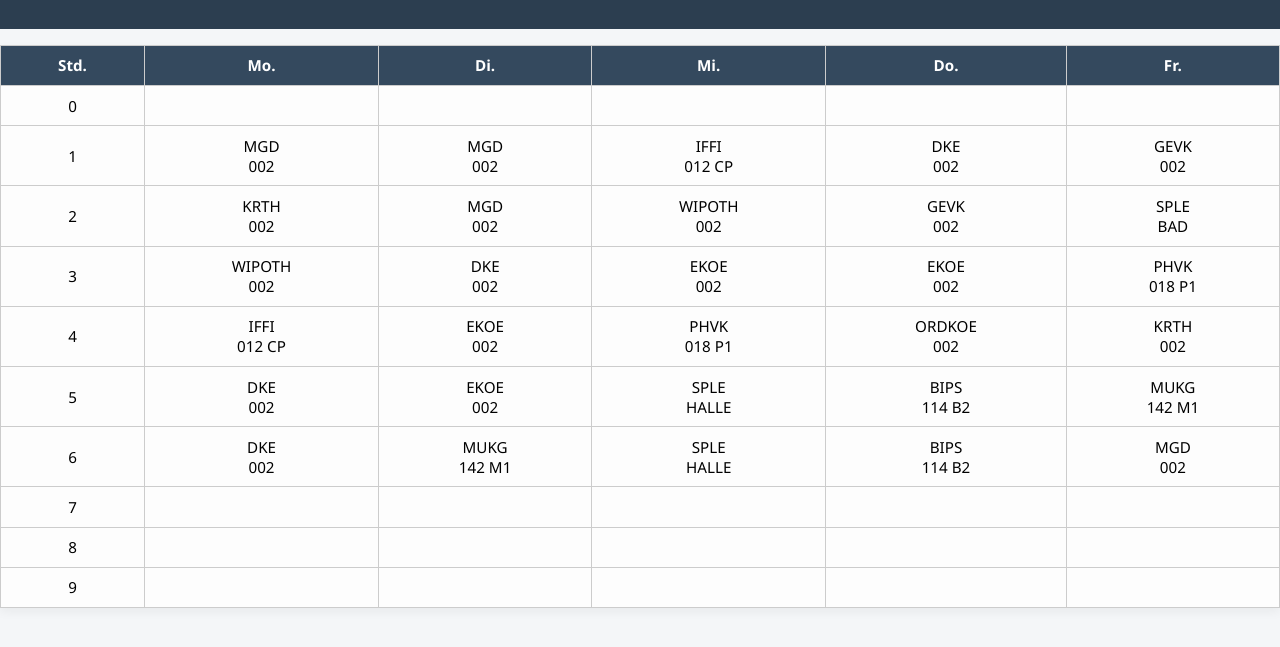
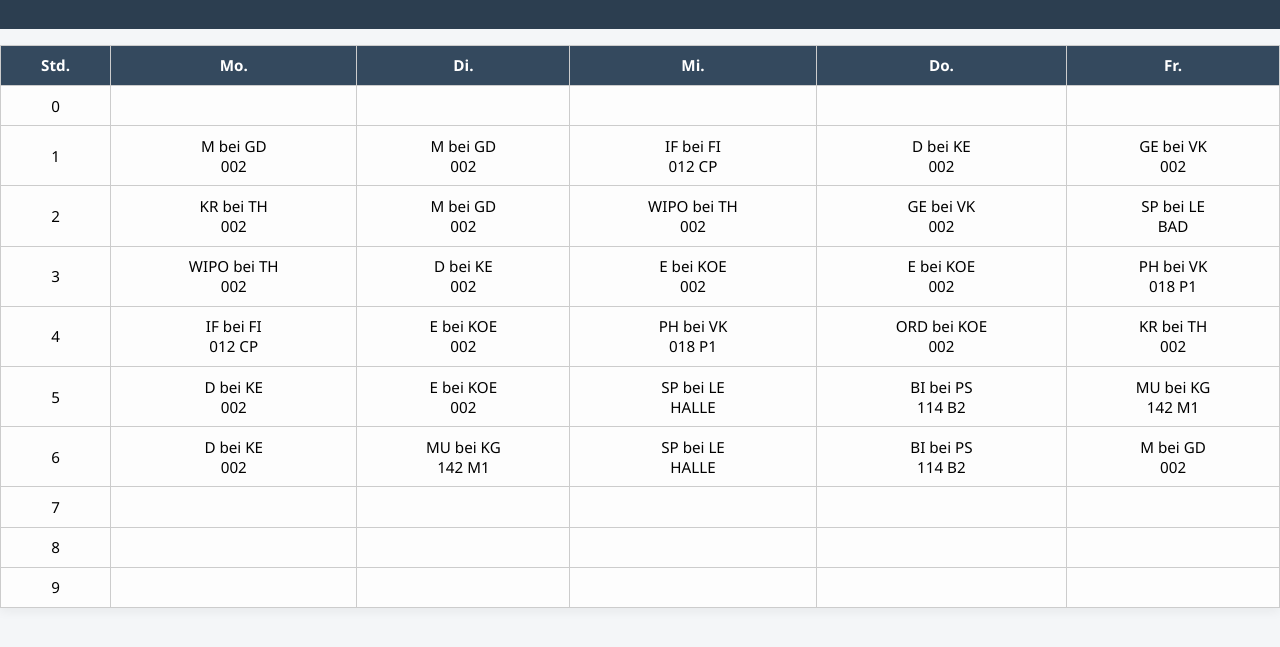
Before and after one commit to alexgamingstudio/stundenplan, a plain HTML site: page index.html in a window 1280 px wide. Shown: the part 127-774 px from the top of the page. Drawn offline with Linux system fonts and the light colour scheme.

Commit message:
Update index.html

```diff
--- a/index.html
+++ b/index.html
@@ -1,8 +1,8 @@
 <!DOCTYPE html>
 <html lang="de">
 <head>
-  <meta charset="UTF-8">
-  <meta name="viewport" content="width=device-width, initial-scale=1">
+  <meta charset="UTF-8" />
+  <meta name="viewport" content="width=device-width, initial-scale=1" />
   <title>Schulorganiser</title>
   <style>
     body {
@@ -88,12 +88,48 @@
     </thead>
     <tbody>
       <tr><td>0</td><td></td><td></td><td></td><td></td><td></td></tr>
-      <tr><td>1</td><td>MGD<br>002</td><td>MGD<br>002</td><td>IFFI<br>012 CP</td><td>DKE<br>002</td><td>GEVK<br>002</td></tr>
-      <tr><td>2</td><td>KRTH<br>002</td><td>MGD<br>002</td><td>WIPOTH<br>002</td><td>GEVK<br>002</td><td>SPLE<br>BAD</td></tr>
-      <tr><td>3</td><td>WIPOTH<br>002</td><td>DKE<br>002</td><td>EKOE<br>002</td><td>EKOE<br>002</td><td>PHVK<br>018 P1</td></tr>
-      <tr><td>4</td><td>IFFI<br>012 CP</td><td>EKOE<br>002</td><td>PHVK<br>018 P1</td><td>ORDKOE<br>002</td><td>KRTH<br>002</td></tr>
-      <tr><td>5</td><td>DKE<br>002</td><td>EKOE<br>002</td><td>SPLE<br>HALLE</td><td>BIPS<br>114 B2</td><td>MUKG<br>142 M1</td></tr>
-      <tr><td>6</td><td>DKE<br>002</td><td>MUKG<br>142 M1</td><td>SPLE<br>HALLE</td><td>BIPS<br>114 B2</td><td>MGD<br>002</td></tr>
+      <tr><td>1</td>
+        <td title="Mathematik – Frau Grodde">M bei GD<br>002</td>
+        <td title="Mathematik – Frau Grodde">M bei GD<br>002</td>
+        <td title="Informatik – Herr Fischer">IF bei FI<br>012 CP</td>
+        <td title="Deutsch – Frau Kremer">D bei KE<br>002</td>
+        <td title="Geschichte – Herr van Koert">GE bei VK<br>002</td>
+      </tr>
+      <tr><td>2</td>
+        <td title="Katholische Religion – Herr Thau">KR bei TH<br>002</td>
+        <td title="Mathematik – Frau Grodde">M bei GD<br>002</td>
+        <td title="Wirtschaft/Politik – Herr Thau">WIPO bei TH<br>002</td>
+        <td title="Geschichte – Herr van Koert">GE bei VK<br>002</td>
+        <td title="Sport – Frau Leister">SP bei LE<br>BAD</td>
+      </tr>
+      <tr><td>3</td>
+        <td title="Wirtschaft/Politik – Herr Thau">WIPO bei TH<br>002</td>
+        <td title="Deutsch – Frau Kremer">D bei KE<br>002</td>
+        <td title="Englisch – Frau Köster">E bei KOE<br>002</td>
+        <td title="Englisch – Frau Köster">E bei KOE<br>002</td>
+        <td title="Physik – Herr van Koert">PH bei VK<br>018 P1</td>
+      </tr>
+      <tr><td>4</td>
+        <td title="Informatik – Herr Fischer">IF bei FI<br>012 CP</td>
+        <td title="Englisch – Frau Köster">E bei KOE<br>002</td>
+        <td title="Physik – Herr van Koert">PH bei VK<br>018 P1</td>
+        <td title="Ordinariat – Frau Köster">ORD bei KOE<br>002</td>
+        <td title="Katholische Religion – Herr Thau">KR bei TH<br>002</td>
+      </tr>
+      <tr><td>5</td>
+        <td title="Deutsch – Frau Kremer">D bei KE<br>002</td>
+        <td title="Englisch – Frau Köster">E bei KOE<br>002</td>
+        <td title="Sport – Frau Leister">SP bei LE<br>HALLE</td>
+        <td title="Biologie – Herr Petersen">BI bei PS<br>114 B2</td>
+        <td title="Musik – Frau König">MU bei KG<br>142 M1</td>
+      </tr>
+      <tr><td>6</td>
+        <td title="Deutsch – Frau Kremer">D bei KE<br>002</td>
+        <td title="Musik – Frau König">MU bei KG<br>142 M1</td>
+        <td title="Sport – Frau Leister">SP bei LE<br>HALLE</td>
+        <td title="Biologie – Herr Petersen">BI bei PS<br>114 B2</td>
+        <td title="Mathematik – Frau Grodde">M bei GD<br>002</td>
+      </tr>
       <tr><td>7</td><td></td><td></td><td></td><td></td><td></td></tr>
       <tr><td>8</td><td></td><td></td><td></td><td></td><td></td></tr>
       <tr><td>9</td><td></td><td></td><td></td><td></td><td></td></tr>
```
